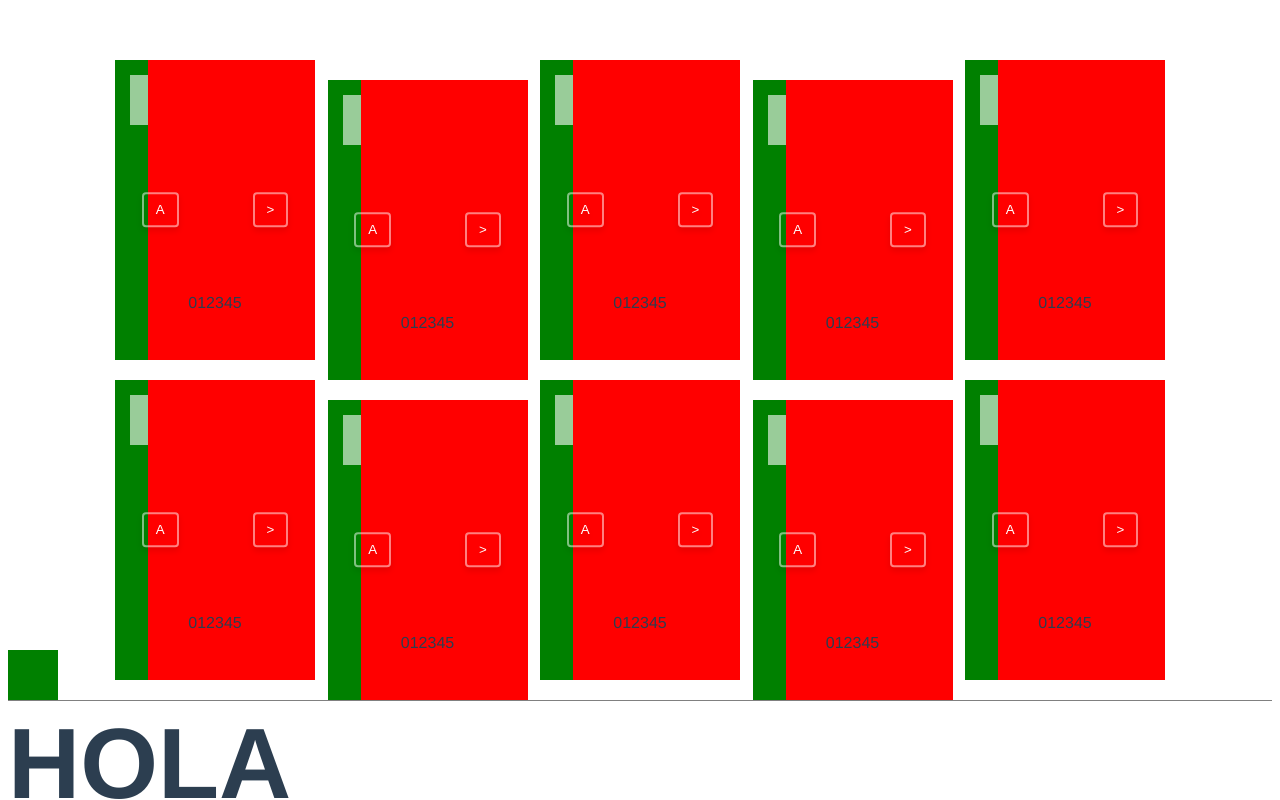
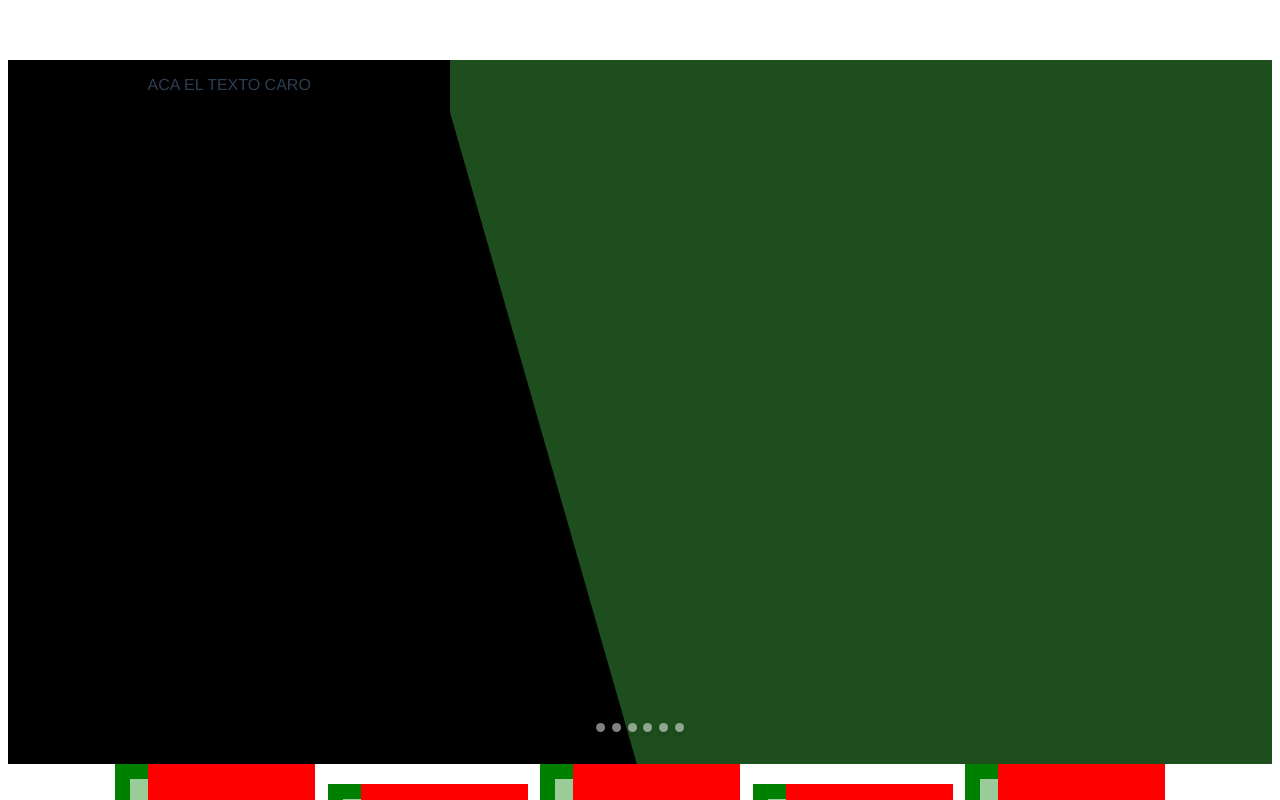
Before and after one commit to Joker9090/caro_test_slider, a Vue app: page / in a window 1280 px wide. Shown: the top 800 px of the page. Built offline with nearby package versions, Linux system fonts and the light colour scheme.

Commit message:
bannerSlider

```diff
--- a/src/App.vue
+++ b/src/App.vue
@@ -1,5 +1,6 @@
 <template>
   <div id="app">
+    <BannerSlider />
     <ProductsSection />
     <ProductMenu :active="false" />
     <ProductMenuMobile :active="false" />
@@ -14,10 +15,12 @@ import Slider from './components/Slider.vue'
 import ProductMenu from './components/ProductMenu.vue'
 import ProductMenuMobile from './components/ProductMenuMobile.vue'
 import ProductsSection from './components/ProductsSection.vue'
+import BannerSlider from './components/BannerSlider.vue'
 
 export default {
   name: 'App',
   components: {
+    BannerSlider,
     UnderlineLink,
     Slider,
     ProductMenu,
--- /dev/null
+++ b/src/components/BannerSlider.vue
@@ -0,0 +1,191 @@
+<template>
+  <div class="BannerSlider">
+    <div class="Slider">
+      <div class="glide__track" data-glide-el="track">
+        <ul class="glide__slides">
+          <div
+            v-for="(i, index) in items"
+            :key="index"
+            class="image"
+            :data-glide-dir="index"
+            v-bind:style="{ 'background-image': 'url(' + i + ')' }"
+          />
+        </ul>
+      </div>
+      <div class="container">
+        <div class="glide__bullets" data-glide-el="controls[nav]">
+          <button
+            v-for="(i, index) in items"
+            :key="index"
+            class="glide__bullet"
+            :data-glide-dir="index"
+          ></button>
+        </div>
+      </div>
+    </div>
+    <div class="overBox">
+      <div class="content">
+        <p id="caro on "> ACA EL TEXTO CARO</p>
+      </div>
+    </div>
+    <script type="application/javascript" v-html="this.renderStatic()" />
+  </div>
+</template>
+
+<script>
+const items = [
+  "https://dummyimage.com/601x400/db07db/fff",
+  "https://dummyimage.com/602x400/db07db/fff",
+  "https://dummyimage.com/603x400/db07db/fff",
+  "https://dummyimage.com/601x400/db07db/fff",
+  "https://dummyimage.com/602x400/db07db/fff",
+  "https://dummyimage.com/603x400/db07db/fff",
+];
+  // https://glidejs.com/docs/events/ DOCU DE GLODE
+// const aaa = "123123";
+const staticDomElement = () => {
+  let glideJSScript = document.createElement("script");
+  glideJSScript.setAttribute(
+    "src",
+    "https://cdnjs.cloudflare.com/ajax/libs/Glide.js/3.2.0/glide.min.js"
+  );
+  document.head.appendChild(glideJSScript);
+  glideJSScript.onload = () => {
+    /* necesario */
+    document.querySelectorAll(".BannerSlider").forEach((i) => {
+      const apiGlide = new window.Glide(i, {
+        peek: 0,
+        perView: 1,
+        type: "carrusel",
+        autoplay: false,
+        gap: 0,
+      }).mount();
+      console.log('apiGlide', apiGlide);
+      /*
+      apiGlide.on('run.before', function () {
+        const divCaro = document.getElementById("caro");
+        divCaro.classList.remove("on");
+        divCaro.classList.add("off")
+      })
+      apiGlide.on('run.after', function (params) {
+        const divCaro = document.getElementById("caro");
+        divCaro.classList.remove("off");
+        divCaro.classList.add("on");
+        divCaro.innerHTML = `Mira Caro estoy en la diapo ${ apiGlide.index}`;
+        console.log('ACAAA', apiGlide.index, params);
+      })
+      */
+    });
+    /* necesario */
+  };
+};
+export default {
+  name: "BannerSlider",
+  props: {
+    active: Boolean,
+  },
+  data: () => ({
+    items,
+  }),
+  methods: {
+    renderStatic: () => {
+      return `
+        ${staticDomElement.toString()}
+        staticDomElement();
+      `;
+    },
+  },
+  mounted() {
+    //staticDomElement()
+  },
+  computed: {},
+};
+</script>
+
+<style scoped>
+.BannerSlider {
+  position: relative;
+  overflow: hidden;
+}
+.BannerSlider .Slider {
+  background: rgb(30, 77, 30);
+  min-height: 500px;
+  height: 88vh;
+  width: calc(100% - 0%); /* lo cambias a piachere */
+  width: calc(100% - 30%); /* lo cambias a piachere */
+  margin-left: auto;
+}
+.BannerSlider .overBox {
+  /* display:none;*/
+  /* opacity: 0.2; */
+  width: 35%;
+  height: 100%;
+  background: black;
+  position: absolute;
+  top: 0px;
+}
+.BannerSlider .overBox .content {
+  z-index: 2;
+  position: relative;
+}
+.BannerSlider .overBox:before {
+  content: " ";
+  position: absolute;
+  width: 50vw;
+  height: 120%;
+  right: 0px;
+  background: black;
+  transform: rotate(-16deg) translate(7vw, 16vh);
+}
+
+.glide__slides {
+  margin: 0px;
+}
+.BannerSlider .glide__slides .image {
+  background-size: cover;
+  background-position: center;
+  min-height: 500px;
+  height: 88vh;
+}
+
+.BannerSliderCirculo {
+  width: 70%;
+  padding-top: 50px;
+  margin-bottom: 50px;
+}
+.BannerSliderCirculo .Slider {
+}
+.BannerSliderCirculo .circle {
+  padding: 10px 0px;
+}
+.BannerSliderCirculo .image {
+  width: 136px;
+  background-position: center;
+  background-size: cover;
+  aspect-ratio: 1/1;
+  margin: auto;
+  border-radius: 100%;
+  box-shadow: 0px 0px 10px;
+}
+
+.BannerSliderCirculo .data {
+  text-align: center;
+  width: 50%;
+  margin: auto;
+}
+
+.BannerSliderCirculo .data p {
+  white-space: normal;
+}
+#caro {
+  transition: all 0.2s ease;
+  color: white;
+  font-size: 30px;
+}
+#caro.off {
+  opacity: 0;
+}
+#caro.on {
+  opacity: 1;
+}
+</style>
```
